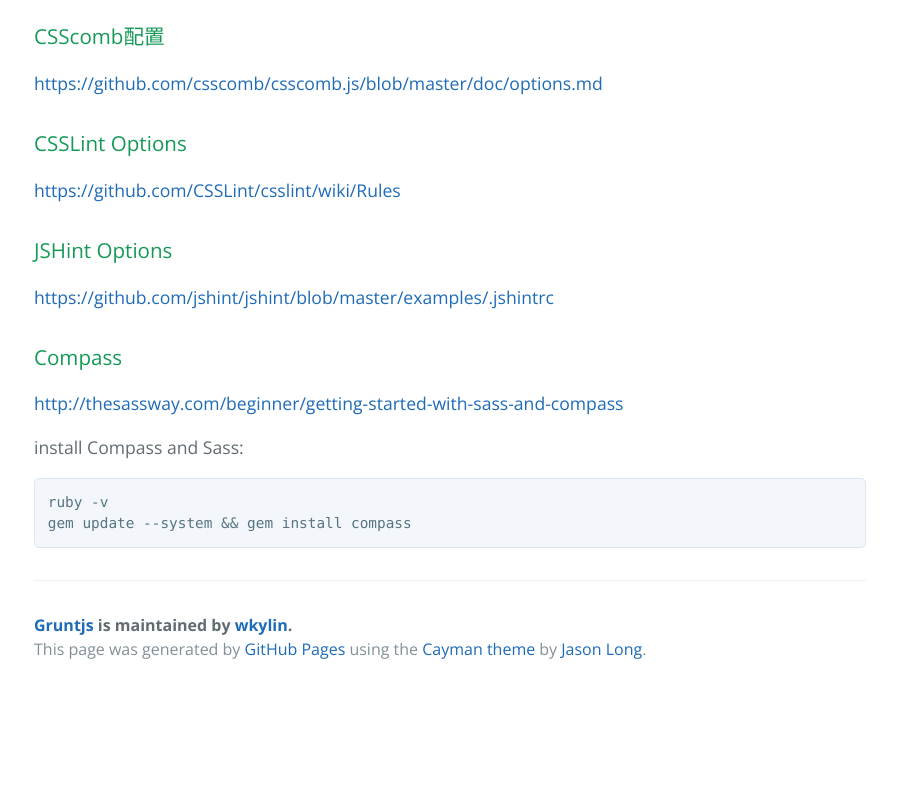
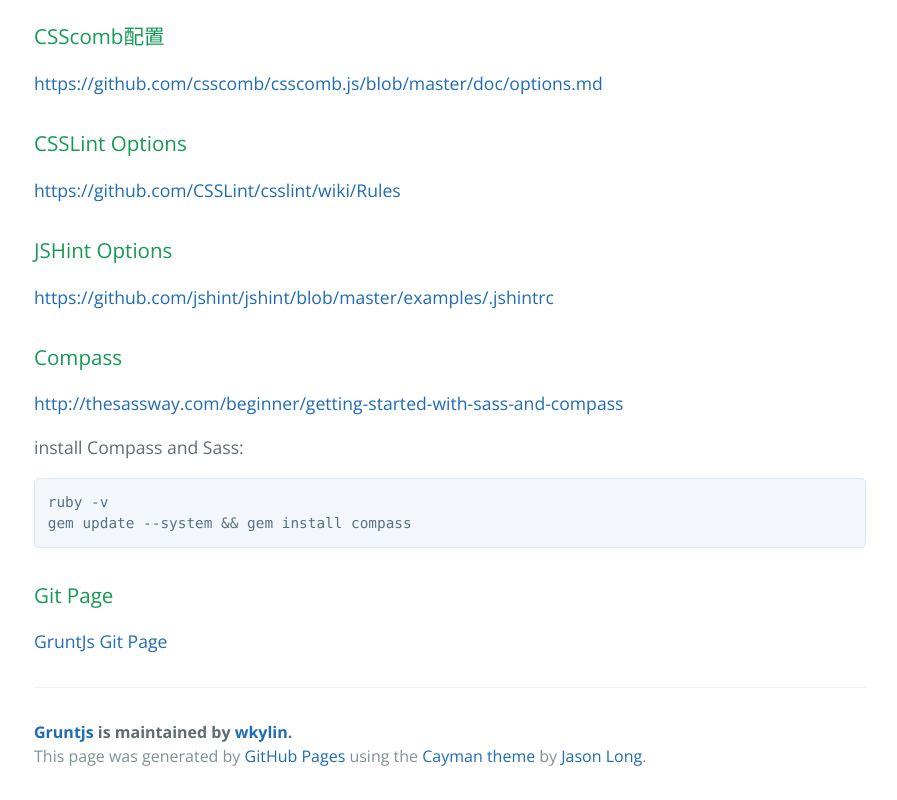
Before and after one commit to wkylin/GruntJs, a plain HTML site: page index.html in a window 1280 px wide. Shown: the part 1202-2002 px from the top of the page, without its empty margins (190-1087 px from the left). Before the commit the page ends 1895 px from the top, so only its background shows below. Drawn offline with nearby package versions, Linux system fonts and the light colour scheme.

Commit message:
Create gh-pages branch via GitHub

```diff
--- a/index.html
+++ b/index.html
@@ -86,6 +86,11 @@
 gem update --system &amp;&amp; gem install compass
 </code></pre>
 
+<h3>
+<a id="git-page" class="anchor" href="#git-page" aria-hidden="true"><span class="octicon octicon-link"></span></a>Git Page</h3>
+
+<p><a href="http://wkylin.github.io/GruntJs" title="GruntJs">GruntJs Git Page</a></p>
+
       <footer class="site-footer">
         <span class="site-footer-owner"><a href="https://github.com/wkylin/GruntJs">Gruntjs</a> is maintained by <a href="https://github.com/wkylin">wkylin</a>.</span>
 
```
Also changed, not shown: params.json (+1 -1 lines).
